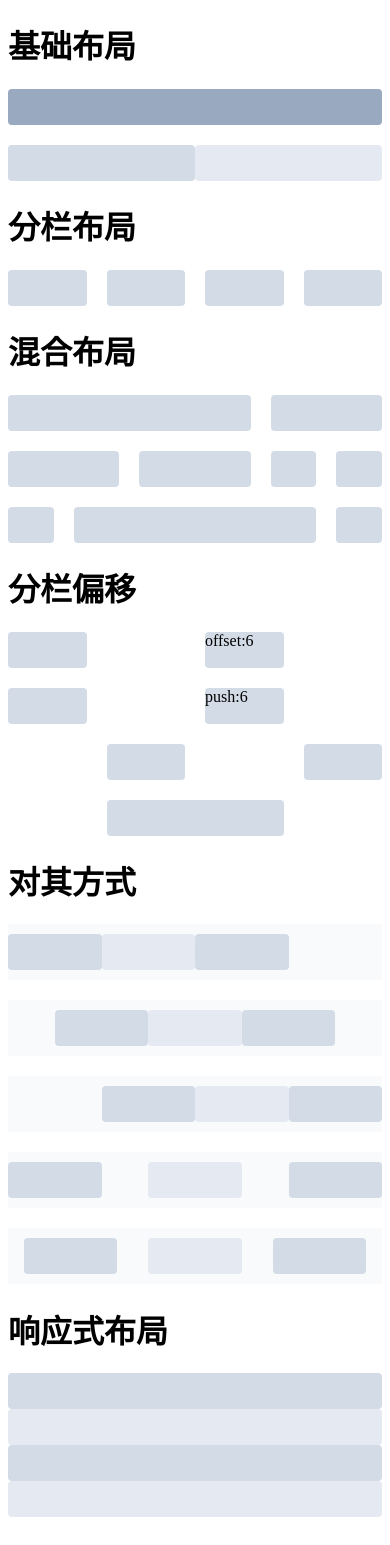
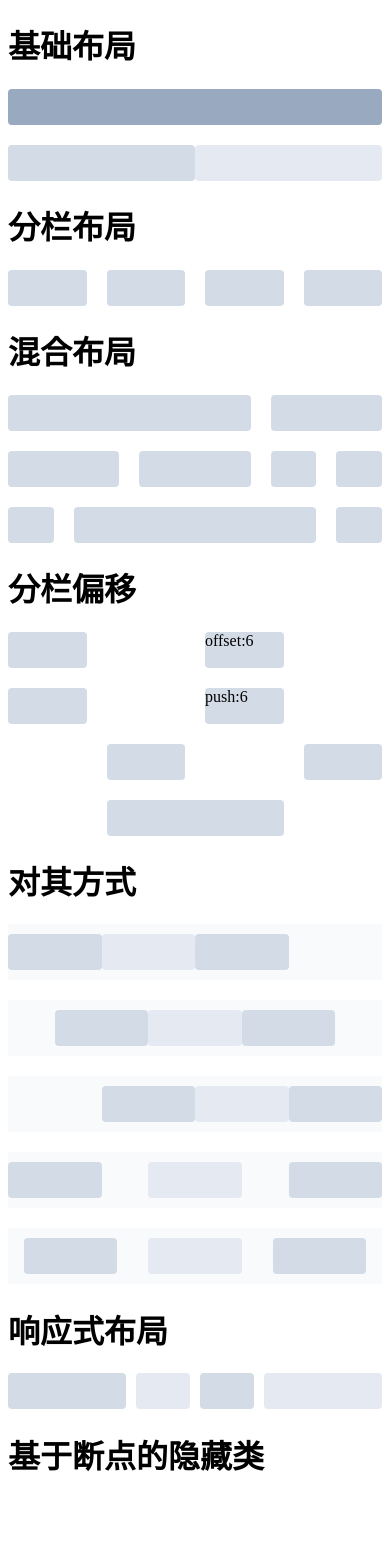
Before and after one commit to LLLLuoXi/clementUI, a Vue app: page / in a window 390 px wide. Shown: the top 1545 px of the page. Built offline with nearby package versions, Linux system fonts and the light colour scheme.

Commit message:
🎨style: add var.scss ,rewrite col.scss display.scss

```diff
--- a/src/assets/theme-chalk/col.scss
+++ b/src/assets/theme-chalk/col.scss
@@ -1,7 +1,13 @@
-.cl-col {
+@import "./mixins/mixins.scss";
+
+
+
+
+
+@include b(col) {
   box-sizing: border-box;
   float: left;
-}
+};
 @for $i from 0 through 24 {
   .cl-col-#{$i} {
     width: $i/24 * 100%;
@@ -31,11 +37,11 @@
 
 // 响应式布局
 // xs < 768px
-@media only screen and (max-width: 768px -1) {
-  @for $i from 0 through 24 {
 .el-col-xs-0 {
   display: none;
 }
+@include res(xs) {
+  @for $i from 0 through 24 {
     .cl-col-xs-#{$i} {
       width: $i/24 * 100%;
     }
@@ -54,11 +60,11 @@
 }
 
 // sm >= 768px
-@media only screen and (min-width: 768px) {
-  @for $i from 0 through 24 {
 .el-col-sm-0 {
   display: none;
 }
+@include res(sm) {
+  @for $i from 0 through 24 {
     .cl-col-sm-#{$i} {
       width: $i/24 * 100%;
     }
@@ -77,11 +83,11 @@
 }
 
 // md>= 992px
-@media only screen and (min-width: 992px) {
-  @for $i from 0 through 24 {
 .el-col-md-0 {
   display: none;
 }
+@include res(md) {
+  @for $i from 0 through 24 {
     .cl-col-md-#{$i} {
       width: $i/24 * 100%;
     }
@@ -100,11 +106,11 @@
 }
 
 // lg>= 1200px
-@media only screen and (min-width: 1200px) {
-  @for $i from 0 through 24 {
 .el-col-lg-0 {
   display: none;
 }
+@include res(lg) {
+  @for $i from 0 through 24 {
     .cl-col-lg-#{$i} {
       width: $i/24 * 100%;
     }
@@ -123,11 +129,11 @@
 }
 
 // xl>= 1920px
-@media only screen and (min-width: 1920px) {
-  @for $i from 0 through 24 {
 .el-col-xl-0 {
   display: none;
 }
+@include res(xl) {
+  @for $i from 0 through 24 {
     .cl-col-xl-#{$i} {
       width: $i/24 * 100%;
     }
--- /dev/null
+++ b/src/assets/theme-chalk/common/var.scss
@@ -0,0 +1,26 @@
+$--sm:768px !default;
+$--md:992px !default;
+$--lg:1200px !default;
+$--xl:1920px !default;
+
+$--breakpoints:(
+  'xs':(max-width:$--sm - 1),
+  'sm':(min-width:$--sm),
+  'md':(min-width:$--md),
+  'lg':(min-width:$--lg),
+  'xl':(min-width:$--xl),
+);
+
+$--breakpoints-spec: (
+  xs-only: (max-width: $--sm - 1),
+  sm-and-up: (min-width: $--sm),
+  sm-only: (min-width: #{$--sm}) and (max-width: #{$--md -1}),
+  sm-and-down: (max-width: $--md - 1),
+  md-and-up: (min-width: $--md),
+  md-only: (min-width: #{$--md}) and (max-width: #{$--lg -1}),
+  md-and-down: (max-width: $--lg - 1),
+  lg-and-up: (min-width: $--lg),
+  lg-only: (min-width: #{$--lg}) and (max-width: #{$--xl - 1}),
+  lg-and-down: (max-width: $--xl - 1),
+  xl-only: (min-width: $--xl),
+)
--- a/src/assets/theme-chalk/display.scss
+++ b/src/assets/theme-chalk/display.scss
@@ -1,68 +1,78 @@
+@import './mixins/mixins.scss';
+@import './common/var.scss';
+
 .hidden {
-
-  &-xs-only {
-    @media only screen and (max-width: 768px - 1) {
-      display: none;
+  @each $key, $value in $--breakpoints-spec {
+    &-#{$key} {
+      @include res($key, $--breakpoints-spec) {
+        display: none;
+      }
     }
   }
 
-  &-sm-only {
-    @media only screen and (min-width: 768px) and (max-width: 992px - 1) {
-      display: none;
-    }
-  }
+  // &-xs-only {
+  //   @media only screen and (max-width: 768px - 1) {
+  //     display: none;
+  //   }
+  // }
 
-  &-sm-and-down {
-    @media only screen and (max-width: 992px - 1) {
-      display: none;
-    }
-  }
+  // &-sm-only {
+  //   @media only screen and (min-width: 768px) and (max-width: 992px - 1) {
+  //     display: none;
+  //   }
+  // }
 
-  &-sm-and-up {
-    @media only screen and (min-width: 768px) {
-      display: none;
-    }
-  }
+  // &-sm-and-down {
+  //   @media only screen and (max-width: 992px - 1) {
+  //     display: none;
+  //   }
+  // }
 
-  &-md-only {
-    @media only screen and (min-width: 992px) and (max-width: 1200px - 1) {
-      display: none;
-    }
-  }
+  // &-sm-and-up {
+  //   @media only screen and (min-width: 768px) {
+  //     display: none;
+  //   }
+  // }
 
-  &-md-and-down {
-    @media only screen and (max-width: 1200px - 1) {
-      display: none;
-    }
-  }
+  // &-md-only {
+  //   @media only screen and (min-width: 992px) and (max-width: 1200px - 1) {
+  //     display: none;
+  //   }
+  // }
 
-  &-md-and-up {
-    @media only screen and (min-width: 992px) {
-      display: none;
-    }
-  }
+  // &-md-and-down {
+  //   @media only screen and (max-width: 1200px - 1) {
+  //     display: none;
+  //   }
+  // }
 
-  &-lg-only {
-    @media only screen and (min-width: 1200px) and (max-width: 1920px - 1) {
-      display: none;
-    }
-  }
+  // &-md-and-up {
+  //   @media only screen and (min-width: 992px) {
+  //     display: none;
+  //   }
+  // }
 
-  &-lg-and-down {
-    @media only screen and (max-width: 1920px - 1) {
-      display: none;
-    }
-  }
+  // &-lg-only {
+  //   @media only screen and (min-width: 1200px) and (max-width: 1920px - 1) {
+  //     display: none;
+  //   }
+  // }
 
-  &-lg-and-up {
-    @media only screen and (min-width: 1200px) {
-      display: none;
-    }
-  }
+  // &-lg-and-down {
+  //   @media only screen and (max-width: 1920px - 1) {
+  //     display: none;
+  //   }
+  // }
 
-  &-xl-only {
-    @media only screen and (min-width: 1920px) {
-      display: none;
-    }
-  }
+  // &-lg-and-up {
+  //   @media only screen and (min-width: 1200px) {
+  //     display: none;
+  //   }
+  // }
+
+  // &-xl-only {
+  //   @media only screen and (min-width: 1920px) {
+  //     display: none;
+  //   }
+  // }
 }
--- a/src/assets/theme-chalk/mixins/mixins.scss
+++ b/src/assets/theme-chalk/mixins/mixins.scss
@@ -1,7 +1,9 @@
 @import "./config.scss";
+@import "../common/var.scss";
 
 /**BEM
----------------------------------*/
+---------------------------------**/
+
 @mixin b($block) {
   $B:$namespace + '-' + $block;
   @at-root{
@@ -17,7 +19,7 @@
   $selector:&;
   $currentSelector:'';
   @each $unit in $modifier {
-    $currentSelector:$currentSelector+$selector+$modifier--separator +$unit+',';
+    $currentSelector:$currentSelector+$selector+$modifier--separator + $unit + ',';
   }
 
   @at-root{
@@ -36,3 +38,17 @@
     @content;
   }
 }
+
+
+/**自适应临界断点
+---------------------------------**/
+
+@mixin res($key, $map: $--breakpoints) {
+  @if map-has-key($map, $key) {
+    @media only screen and #{inspect(map-get($map, $key))} {
+      @content;
+    }
+  } @else {
+    @warn "undefined points: `#{$map}`"
+  }
+};
--- a/src/assets/theme-chalk/row.scss
+++ b/src/assets/theme-chalk/row.scss
@@ -2,6 +2,7 @@
 @import "./mixins/utils.scss";
 
 @include b(row) {
+  box-sizing: border-box;
   @include utils-clearfix;
   @include m(flex) {
     display: flex;
```
Lines whose indentation alone changed are shown as unchanged.
